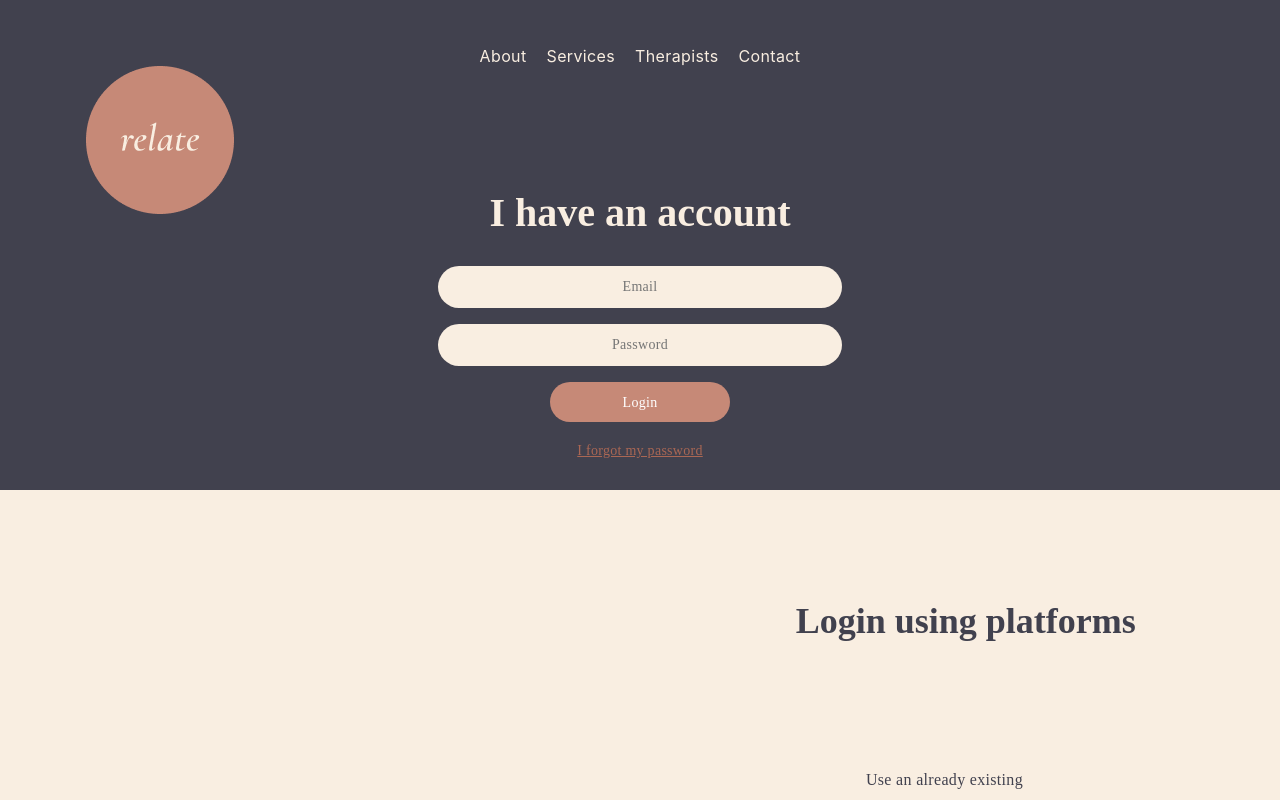
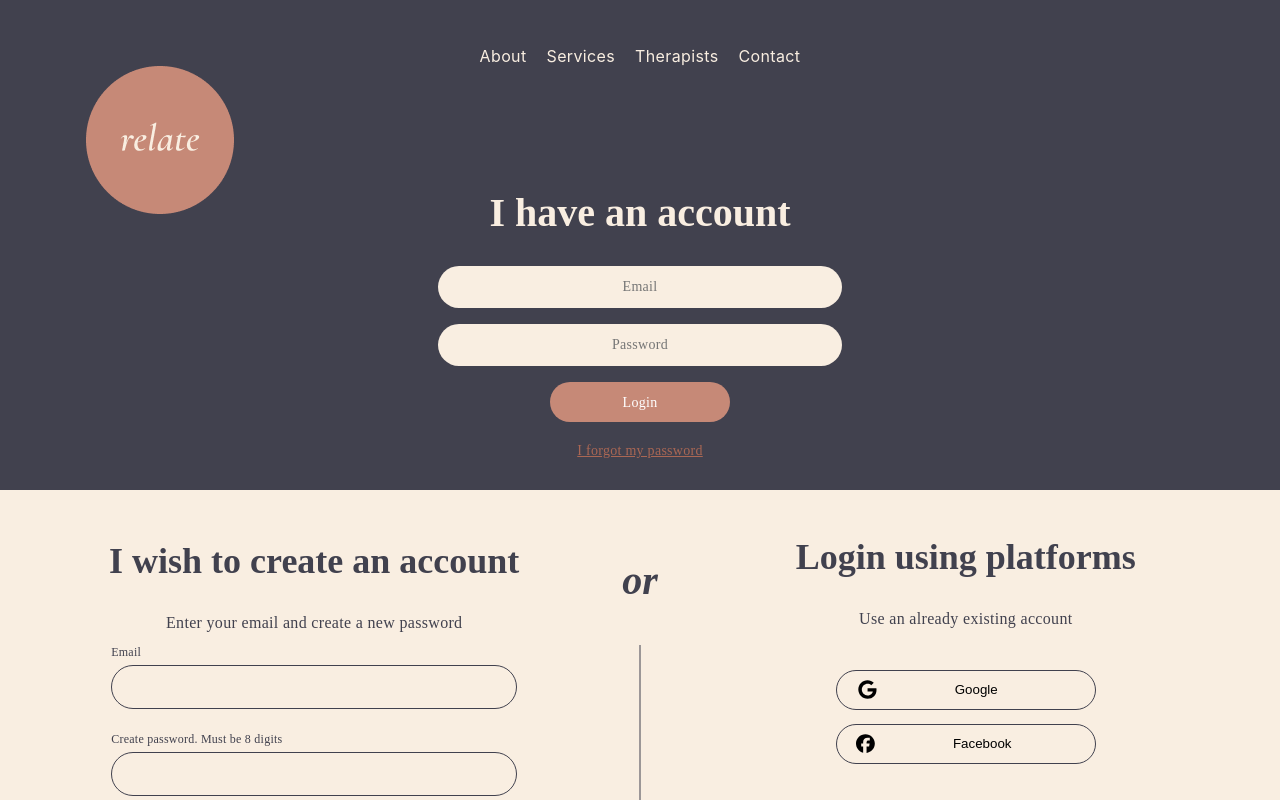
Before and after one commit to RelatemvpV2/Relate_V2, a React (Create React App) app: page / in a window 1280 px wide. Shown: the top 800 px of the page. Built offline with nearby package versions, Linux system fonts and the light colour scheme.

Commit message:
P tag removed

```diff
--- a/src/components/landingPage/landingpage.css
+++ b/src/components/landingPage/landingpage.css
@@ -113,7 +113,7 @@ justify-self: end;
 
 }
 
-.p-overflow,p {
+.p-overflow{
     height:220px;
     width: 80%;
     overflow-wrap: break-word;
```
